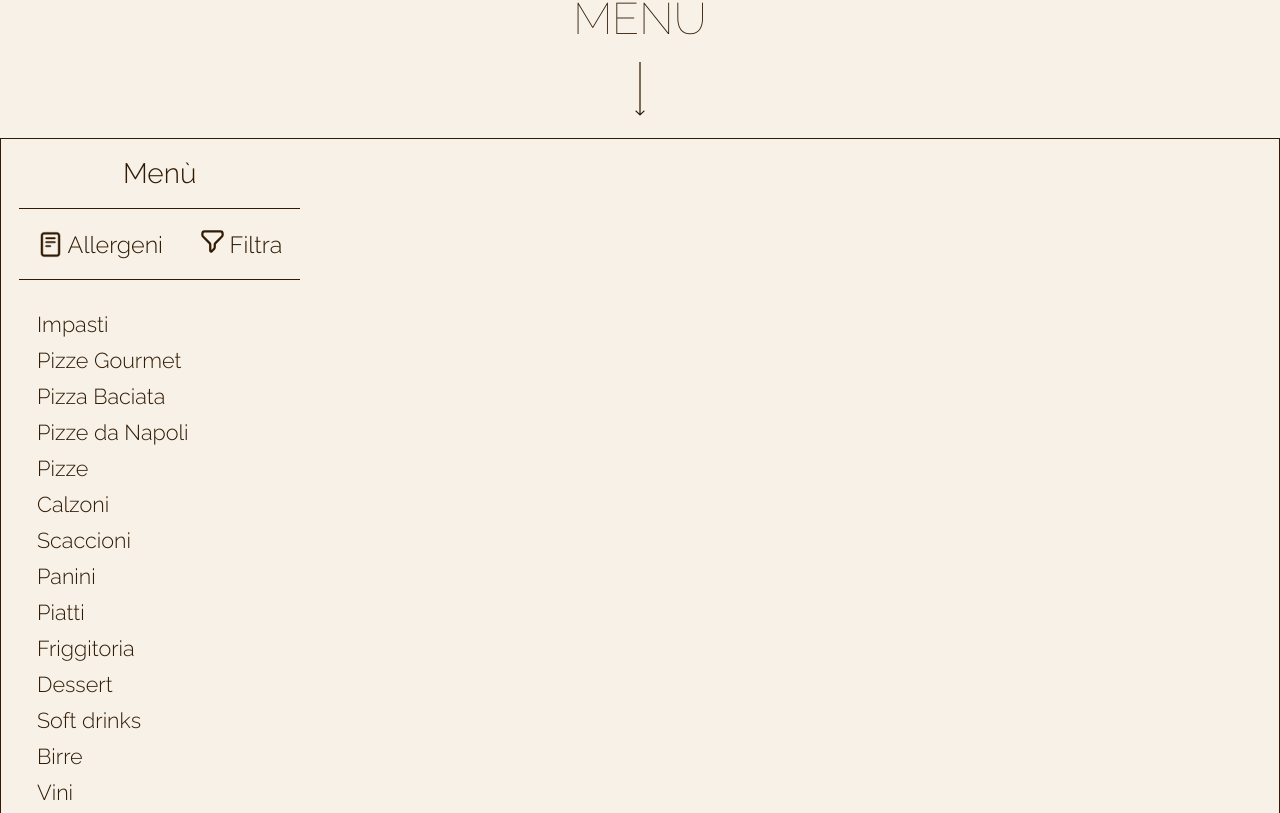
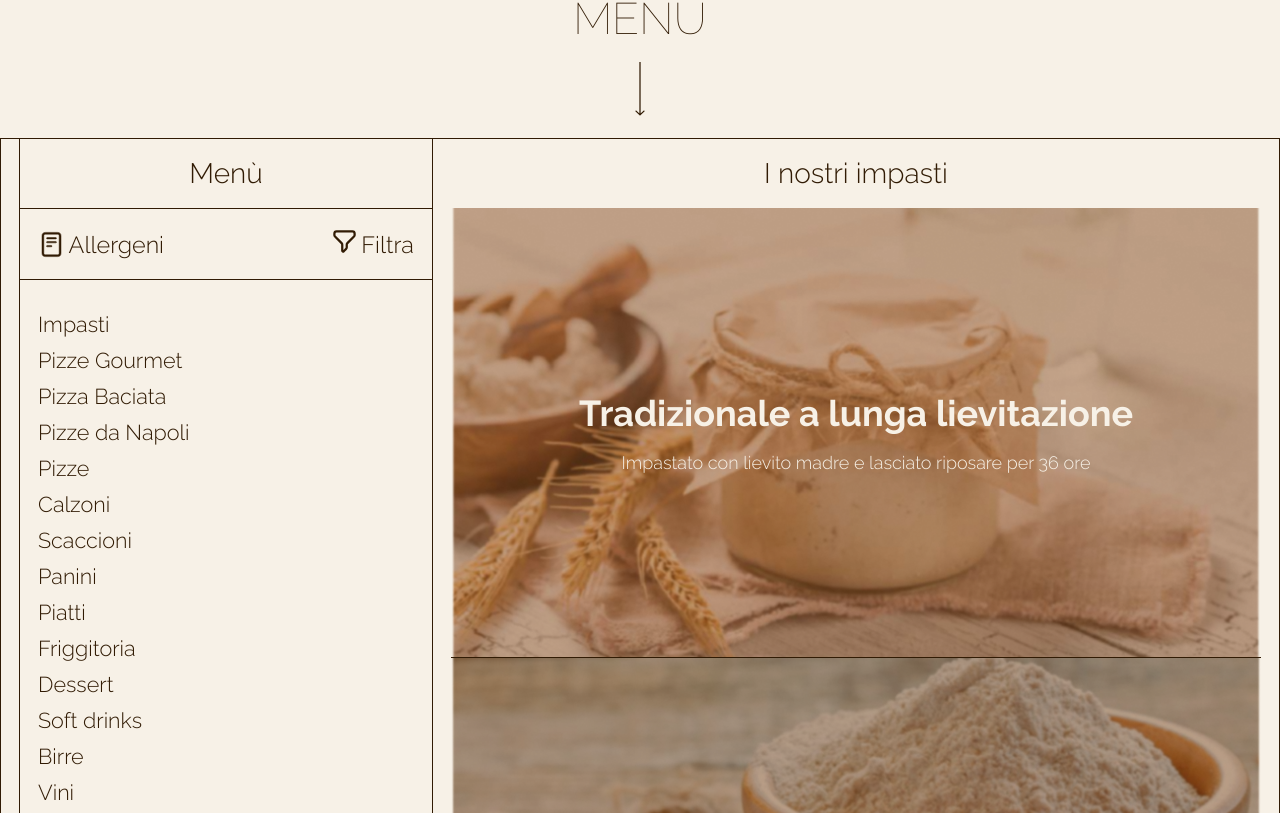
Before and after one commit to Giunta-Giovanni/sicilia_e_sapori_fe, a React (Vite) app: page /it/menu in a window 1280 px wide. Shown: the part 427-1240 px from the top of the page. Built offline with nearby package versions, Linux system fonts and the light colour scheme; a web font is replaced by a local one.

Commit message:
feat: integrate Products component into MenuSection for enhanced menu functionality

```diff
--- a/src/sections/MenuSection.jsx
+++ b/src/sections/MenuSection.jsx
@@ -3,6 +3,7 @@ import { useState, useEffect } from 'react';
 import useLang from '../hooks/useLang';
 
 // import Components
+import Products from '../pages/products/Products';
 import AllergensPopUp from '../components/visual/allergensPopUp/AllergensPopUp';
 import FiltersPopUp from '../components/visual/filtersPopUp/FiltersPopUp';
 
@@ -102,6 +103,8 @@ export default function MenuSection({ styles }) {
 
             {/* menu */}
             <section className={styles.menu}>
+                {/* boxNavbar */}
+                <div className={styles.boxNavbar}>
                     {/* navBar*/}
                     <nav className={styles.navbar}>
                         {/* pcTitle */}
@@ -163,17 +166,15 @@ export default function MenuSection({ styles }) {
                         </div>
 
                     </nav>
+                </div>
+
 
                 {/* products */}
-                <div className={styles.products}></div>
-                {/* Doughs Section*/}
-
-                {/* Products Section */}
-
+                <Products
+                    lang={lang}
+                />
 
             </section >
-
-
 
 
 
@@ -220,9 +221,6 @@ export default function MenuSection({ styles }) {
                     </>
                     : null
             }
-
-
-
         </section >
     )
 }
```
Lines whose indentation alone changed are shown as unchanged.
